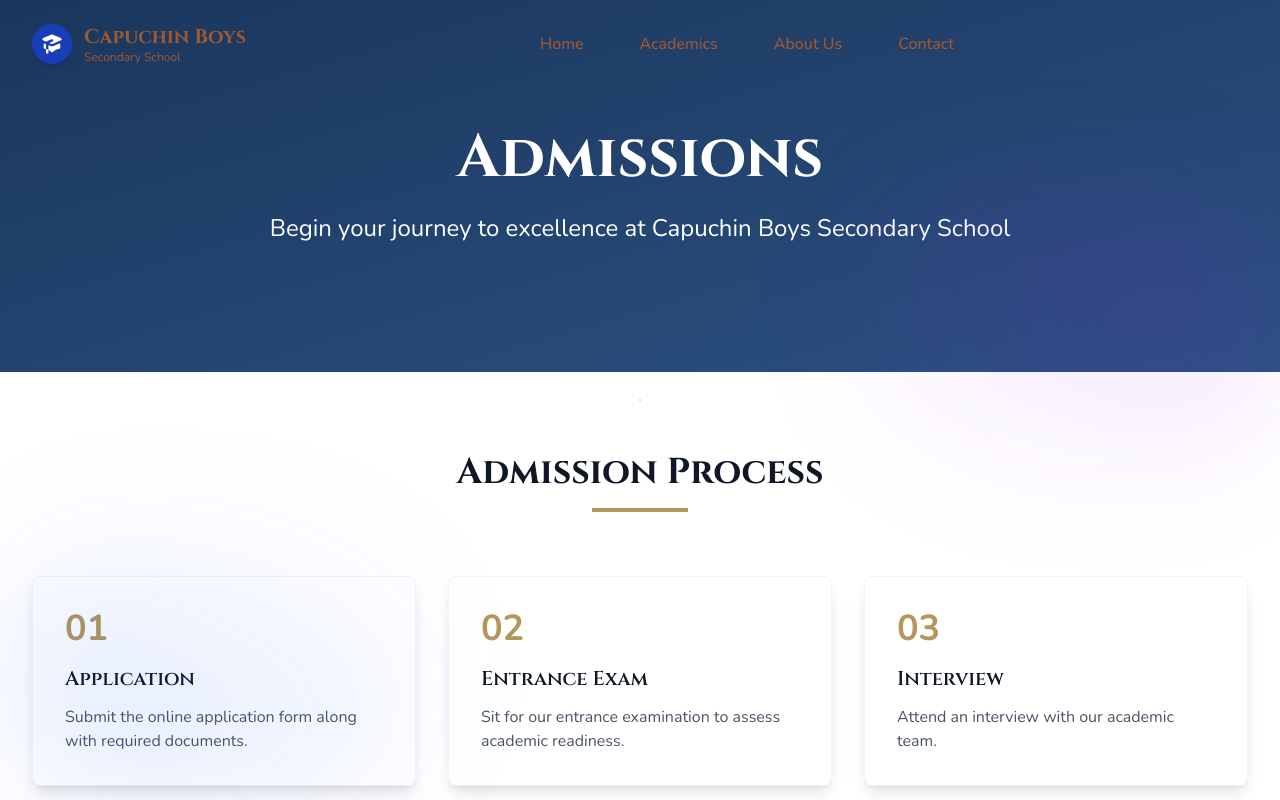
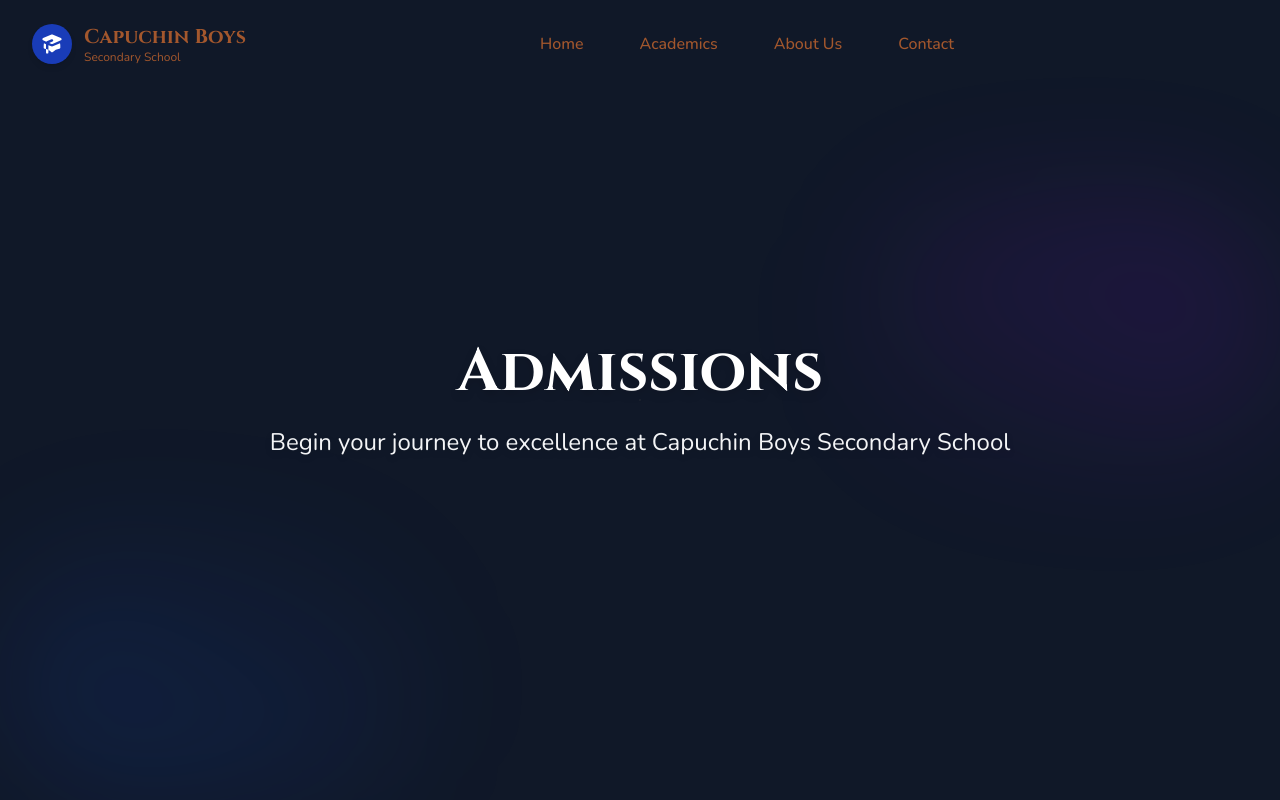
Before and after one commit to torie28/capuchinboys, a React (Vite) app: page /admissions in a window 1280 px wide. Shown: the top 800 px of the page. Built offline with nearby package versions, Linux system fonts and the light colour scheme.

Commit message:
modifying the admission.jsx but implementing the herosection and also removing the circular loader and implementing dots animation loader

```diff
--- a/src/components/common/Preloader.jsx
+++ b/src/components/common/Preloader.jsx
@@ -1,18 +1,75 @@
 // src/components/common/Preloader.jsx
-import { useEffect } from 'react';
+import { useEffect, useState } from 'react';
+import { motion, AnimatePresence } from 'framer-motion';
+
 
 const Preloader = ({ onLoadingComplete }) => {
+  const [showSkeleton, setShowSkeleton] = useState(false);
+
   useEffect(() => {
-    const timer = setTimeout(() => {
+    // Show skeleton after initial animation
+    const skeletonTimer = setTimeout(() => {
+      setShowSkeleton(true);
+    }, 1000);
+
+    // Complete loading after total duration
+    const completeTimer = setTimeout(() => {
       onLoadingComplete?.();
-    }, 1500);
+    }, 2500);
 
-    return () => clearTimeout(timer);
+    return () => {
+      clearTimeout(skeletonTimer);
+      clearTimeout(completeTimer);
+    };
   }, [onLoadingComplete]);
 
+  // Animation variants for the dots
+  const dotVariants = {
+    initial: { y: '0%' },
+    animate: (i) => ({
+      y: ['0%', '-100%', '0%'],
+      transition: {
+        duration: 0.8,
+        repeat: Infinity,
+        delay: i * 0.1,
+        ease: 'easeInOut'
+      }
+    })
+  };
+
   return (
-    <div className="fixed inset-0 bg-white bg-opacity-90 flex items-center justify-center z-50">
-      <div className="animate-spin rounded-full h-16 w-16 border-t-4 border-blue-600 border-opacity-75"></div>
+    <div className="fixed inset-0 bg-white bg-opacity-90 flex flex-col items-center justify-center z-50 p-6">
+      <AnimatePresence mode="wait">
+        {!showSkeleton ? (
+          <motion.div
+            key="dots"
+            initial={{ opacity: 0 }}
+            animate={{ opacity: 1 }}
+            exit={{ opacity: 0 }}
+            className="flex space-x-3"
+          >
+            {[0, 1, 2, 3].map((i) => (
+              <motion.div
+                key={i}
+                className="w-4 h-4 rounded-full bg-primary"
+                variants={dotVariants}
+                initial="initial"
+                animate="animate"
+                custom={i}
+              />
+            ))}
+          </motion.div>
+        ) : (
+          <motion.div
+            key="skeleton"
+            initial={{ opacity: 0, y: 20 }}
+            animate={{ opacity: 1, y: 0 }}
+            className="w-full max-w-4xl"
+          >
+            <SkeletonLoader />
+          </motion.div>
+        )}
+      </AnimatePresence>
     </div>
   );
 };
--- a/src/pages/academics/components/Admissions.jsx
+++ b/src/pages/academics/components/Admissions.jsx
@@ -4,11 +4,40 @@ import { motion } from 'framer-motion';
 const Admissions = () => {
   return (
     <div className="min-h-screen bg-gray-50">
-      {/* Hero Section */}
-      <section className="relative py-32 bg-gradient-to-br from-[#1a365d] to-[#2c5282] text-white">
-        <div className="max-w-7xl mx-auto px-6 lg:px-8 text-center">
-          <h1 className="text-4xl md:text-6xl font-bold mb-6">Admissions</h1>
-          <p className="text-xl md:text-2xl max-w-3xl mx-auto">Begin your journey to excellence at Capuchin Boys Secondary School</p>
+      {/* Hero Section with Background Image and Overlay - Full Viewport Height */}
+      <section className="relative h-[70vh] min-h-[500px] md:h-screen max-h-[1000px] bg-gray-900 overflow-hidden">
+        {/* Background Image */}
+        <div
+          className="absolute inset-0 z-0"
+          style={{
+            backgroundImage: 'url(/assets/images/buildings/Secondary pic.jpg)',
+            backgroundSize: 'cover',
+            backgroundPosition: 'center',
+            backgroundRepeat: 'no-repeat',
+          }}
+        >
+          {/* Overlay */}
+          <div className="absolute inset-0  z-0"></div>
+        </div>
+
+        {/* Content - Centered Vertically and Horizontally */}
+        <div className="relative z-10 h-full flex flex-col justify-center items-center px-6 lg:px-8 text-center">
+          <motion.h1
+            className="text-4xl md:text-6xl font-bold mb-6 text-white drop-shadow-lg"
+            initial={{ opacity: 0, y: 20 }}
+            animate={{ opacity: 1, y: 0 }}
+            transition={{ duration: 0.8 }}
+          >
+            Admissions
+          </motion.h1>
+          <motion.p
+            className="text-xl md:text-2xl max-w-3xl mx-auto text-gray-100 drop-shadow-md"
+            initial={{ opacity: 0 }}
+            animate={{ opacity: 1 }}
+            transition={{ duration: 0.8, delay: 0.2 }}
+          >
+            Begin your journey to excellence at Capuchin Boys Secondary School
+          </motion.p>
         </div>
       </section>
 
```
